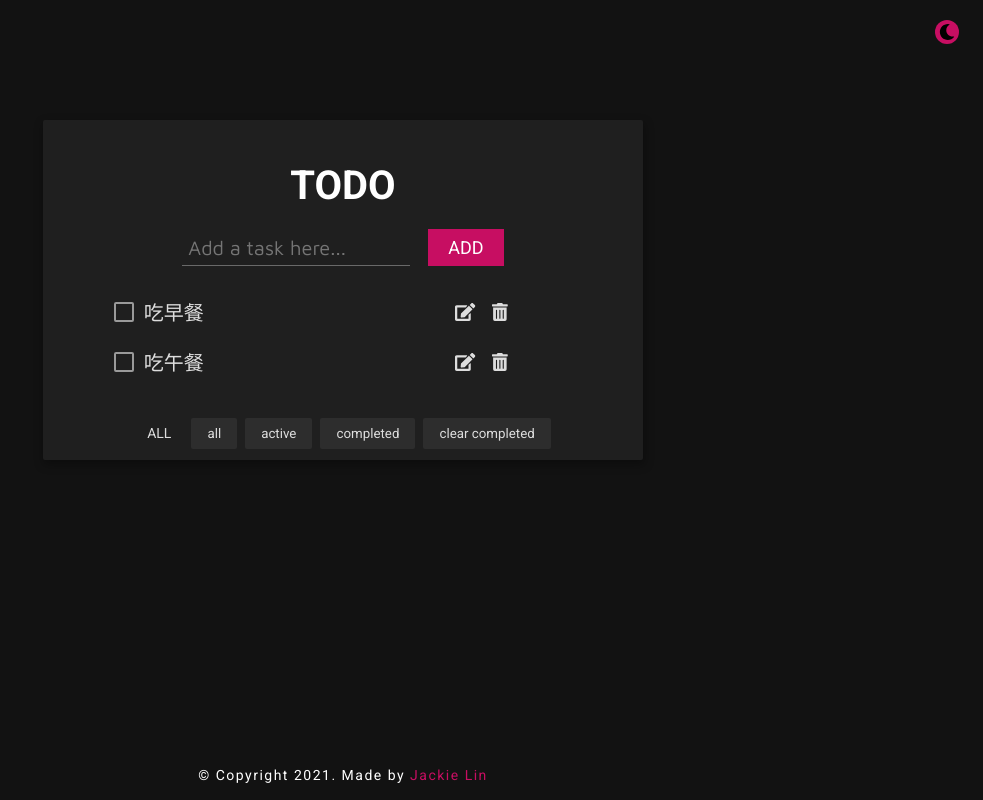
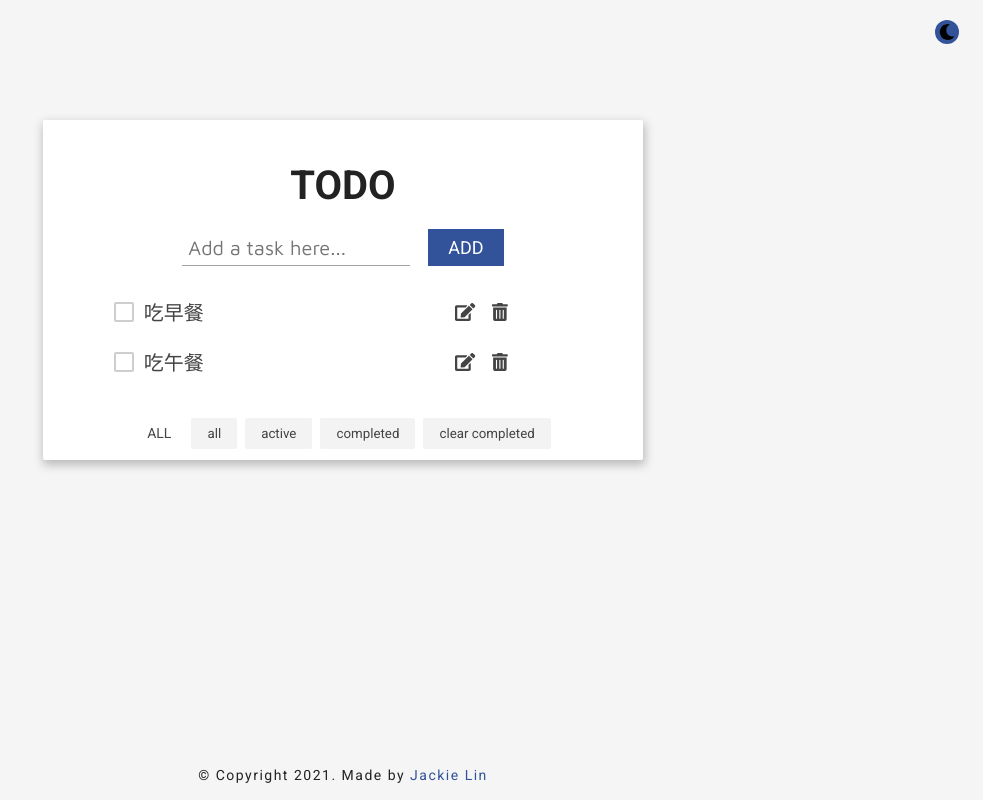
Before and after one commit to jackielin7789978/react-todo, a React (Create React App) app: page / in a window 1280 px wide. Shown: the whole page, without its empty margins (297-1280 px from the left). Built offline with nearby package versions, Linux system fonts and the light colour scheme.

Commit message:
adjust naming of color themes

```diff
--- a/src/components/App.js
+++ b/src/components/App.js
@@ -1,6 +1,6 @@
 import { useState } from 'react'
 import { ThemeProvider } from 'styled-components'
-import { Theme } from '../constants/style'
+import { COLOR_THEME } from '../constants/theme'
 import styled from 'styled-components'
 import Todo from './Todo'
 import Footer from './Footer'
@@ -117,7 +117,7 @@ const Icon = styled(FontAwesomeIcon)`
 
 let id = 3
 export default function App() {
-  const [theme, setTheme] = useState(true)
+  const [theme, setTheme] = useState('light')
   const [filter, setFilter] = useState('ALL')
   const [inputVal, setInputVal] = useState('')
   const [todos, setTodos] = useState([
@@ -161,11 +161,11 @@ export default function App() {
   }
 
   return (
-    <ThemeProvider theme={theme ? Theme.dark : Theme.light}>
+    <ThemeProvider theme={COLOR_THEME[theme]}>
       <MainArea>
         <Circle
           onClick={() => {
-            setTheme(!theme)
+            setTheme(theme === 'light' ? 'dark' : 'light')
           }}
         >
           {theme ? (
--- a/src/constants/style.js
+++ b/src/constants/theme.js
@@ -1,4 +1,4 @@
-export const Theme = {
+export const COLOR_THEME = {
   light: {
     page: '#f5f5f5',
     card: '#fff',
```
